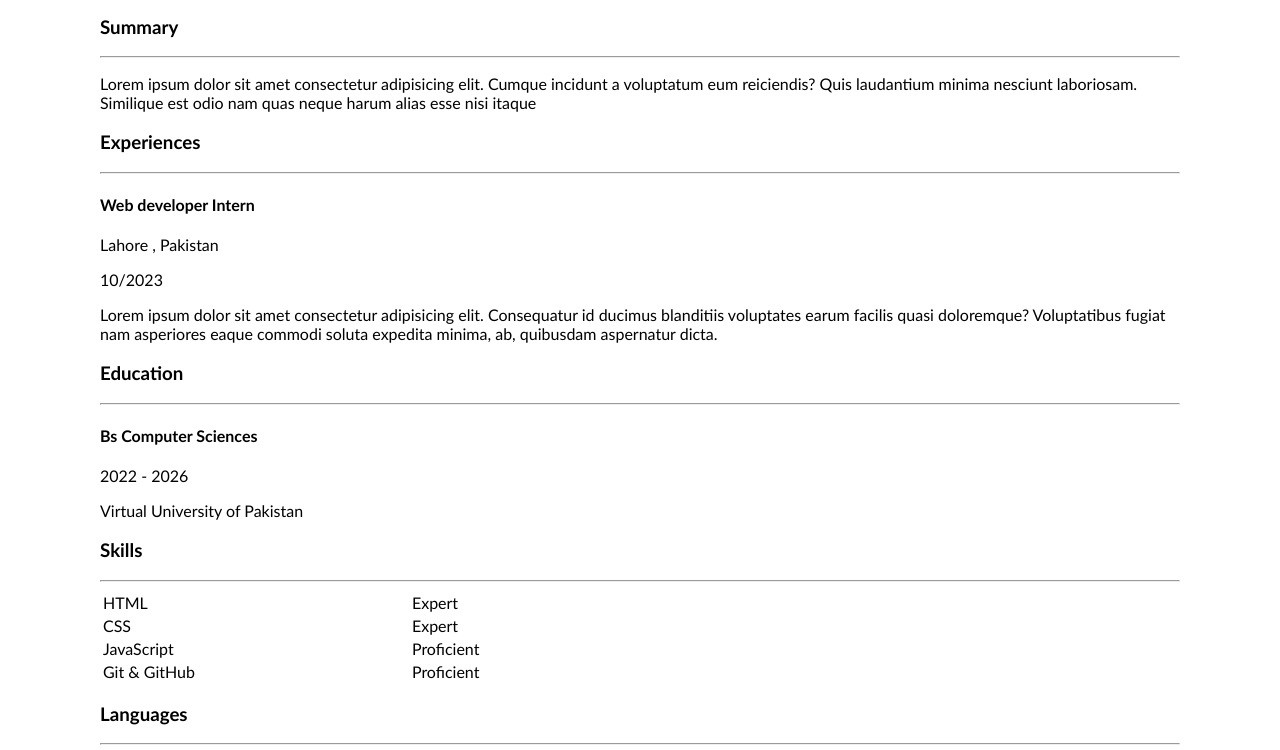
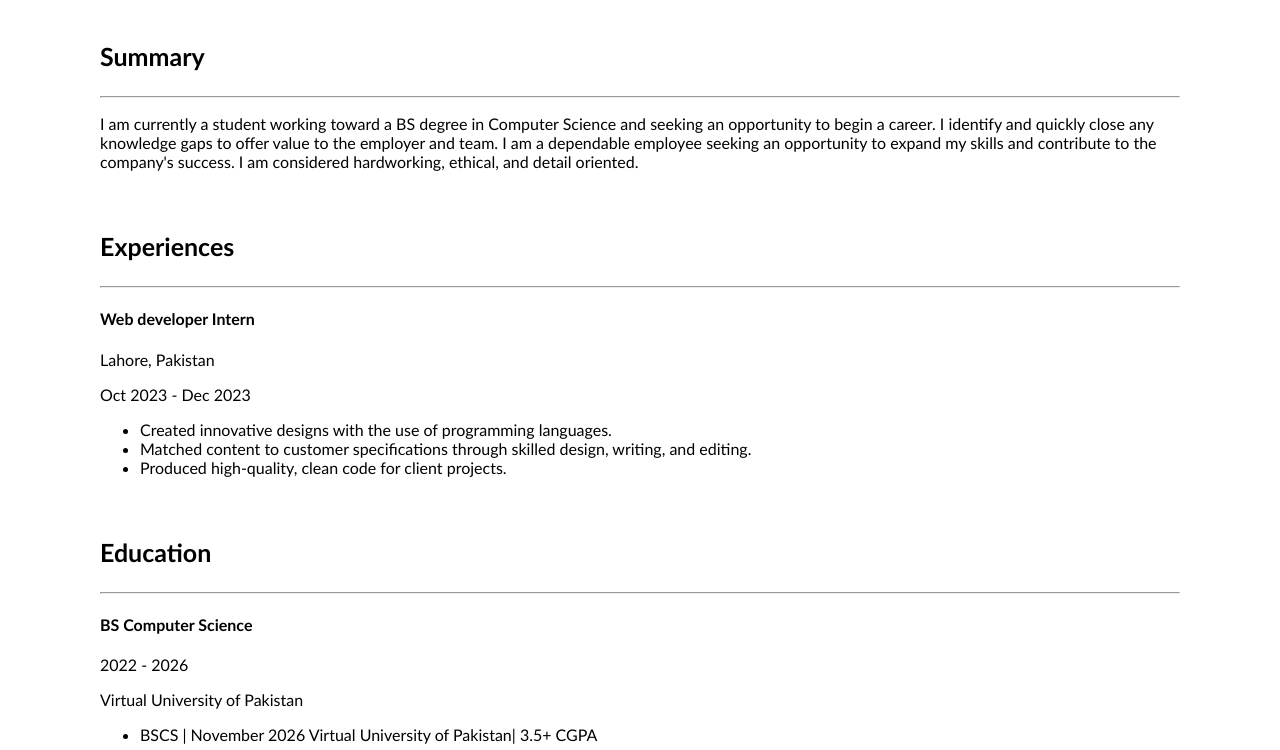
Before and after one commit to Arfa-Zia/cv-task, a plain HTML site: page index.html in a window 1280 px wide. Shown: the part 150-900 px from the top of the page. Drawn offline with Linux system fonts and the light colour scheme.

Commit message:
Add styles and change layout

```diff
--- a/index.html
+++ b/index.html
@@ -15,6 +15,7 @@
        #info{
         display: flex;
         justify-content: space-between;
+        margin-bottom: none;
        }
        h1{
         font-size: 50px;
@@ -23,7 +24,10 @@
         margin: 0 7px;
        }
        table{
-        width: 50%;
+        width: 30%;
+       }
+       h3{
+        font-size: 25px;
        }
     </style>
 
@@ -35,33 +39,44 @@
             <p id="phone-no"><i class="fa fa-phone" ></i>+92 300 3333333</p>
         </div>
     </div>
-
+    <br>
     <div id="summary">
         <h3>Summary</h3>
         <hr>
-        <p>Lorem ipsum dolor sit amet consectetur adipisicing elit. Cumque incidunt a voluptatum eum reiciendis? Quis laudantium minima nesciunt laboriosam. Similique est odio nam quas neque harum alias esse nisi itaque</p>
+        <p>I am currently a student working toward a BS degree in Computer Science and seeking an opportunity to begin a career. I identify and quickly close any knowledge gaps to offer value to the employer and team. I am a dependable employee seeking an opportunity to expand my skills and contribute to the company's success. I am considered hardworking, ethical, and detail oriented.
+        </p>
     </div>
+    <br>
 
     <div id="experiences">
         <h3>Experiences</h3>
         <hr>
         <div>
             <h4>Web developer Intern</h4>
-            <p>Lahore , Pakistan</p>
-            <p>10/2023</p>
-            <p>Lorem ipsum dolor sit amet consectetur adipisicing elit. Consequatur id ducimus blanditiis voluptates earum facilis quasi doloremque? Voluptatibus fugiat nam asperiores eaque commodi soluta expedita minima, ab, quibusdam aspernatur dicta.</p>
+            <p>Lahore, Pakistan</p>
+            <p>Oct 2023 - Dec 2023</p>
+            <ul>
+                <li>Created innovative designs with the use of programming languages.</li>
+                <li>Matched content to customer specifications through skilled design, writing, and editing.</li>
+                <li>Produced high-quality, clean code for client projects.</li>
+            </ul>
         </div>
     </div>
+    <br>
 
     <div id="education">
         <h3>Education</h3>
         <hr>
         <div>
-            <h4>Bs Computer Sciences</h4>
+            <h4>BS Computer Science</h4>
             <p>2022 - 2026</p>
             <p>Virtual University of Pakistan</p>
+            <ul>
+                <li>BSCS | November 2026 Virtual University of Pakistan| 3.5+ CGPA</li>
+            </ul>
         </div>
     </div>
+    <br>
 
     <div id="skills">
         <h3>Skills</h3>
@@ -85,6 +100,7 @@
                 </tr>
         </table>
     </div>
+    <br>
 
     <div id="languages">
         <h3>Languages</h3>
@@ -100,5 +116,6 @@
             </tr>
         </table>
     </div>
+
 </body>
 </html>
```
